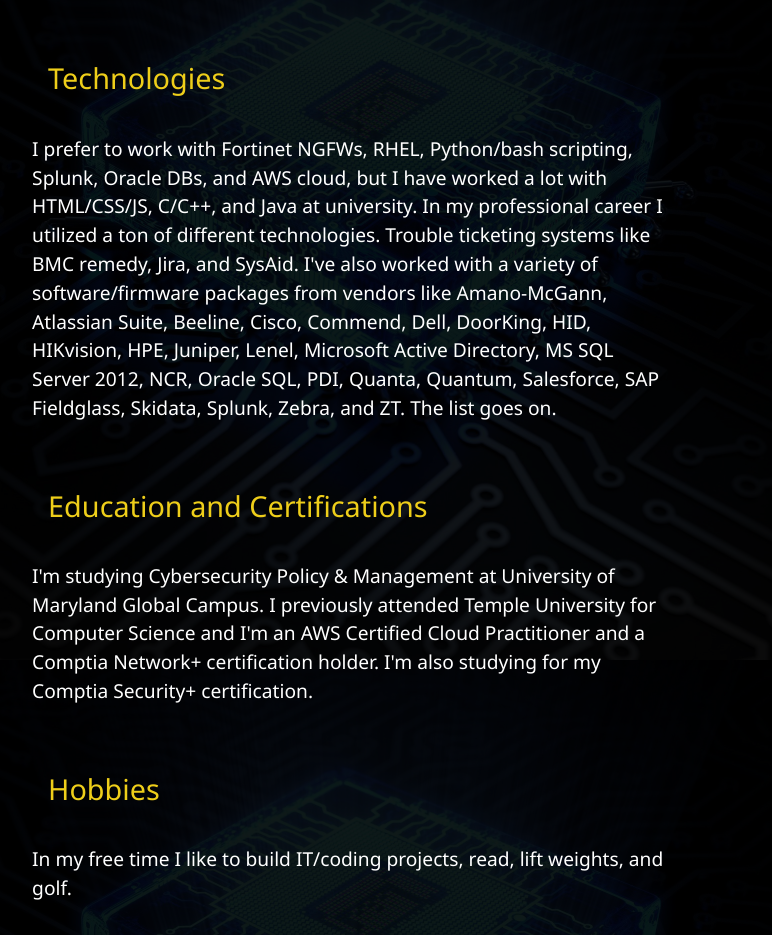
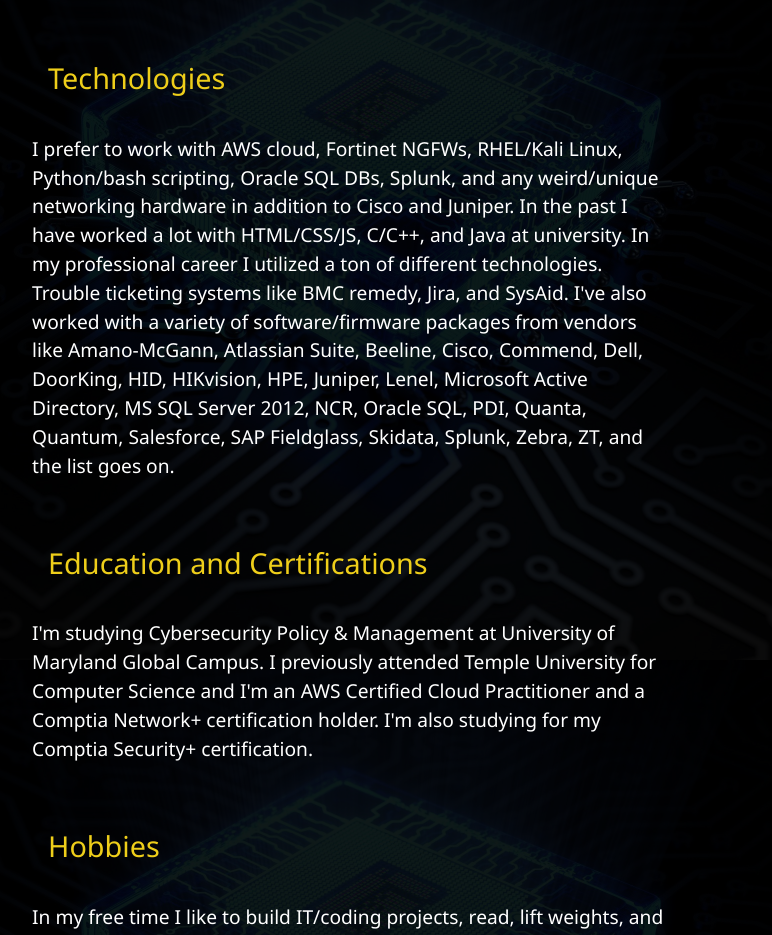
Before and after one commit to Stevennagle/PortfolioWebsite, a website: page html/about.html in a window 1280 px wide. Shown: the part 1740-2675 px from the top of the page, without its empty margins (476-1248 px from the left). Drawn offline with Linux system fonts and the light colour scheme.

Commit message:
updated about section

```diff
--- a/html/about.html
+++ b/html/about.html
@@ -89,14 +89,14 @@
           </p>
           <h2 class="sm-heading"><span class="text-secondary"></span></h2>
           <!--
-          <h2 class="sm-heading"><span class="text-secondary"></span></h2>
+          <h2 class="sm-heading"><span class="text-secondary">Daily's</span></h2>
           <p>
           </p>
           <h2 class="sm-heading"><span class="text-secondary"></span></h2>
         -->
 
           <h2 class="sm-heading"><span class="text-secondary">Technologies</span></h2>
-          <p>I prefer to work with Fortinet NGFWs, RHEL, Python/bash scripting, Splunk, Oracle DBs, and AWS cloud, but I have worked a lot with HTML/CSS/JS, C/C++, and Java at university. In my professional career I utilized a ton of different technologies. Trouble ticketing systems like BMC remedy, Jira, and SysAid. I've also worked with a variety of software/firmware packages from vendors like Amano-McGann, Atlassian Suite, Beeline, Cisco, Commend, Dell, DoorKing, HID, HIKvision, HPE, Juniper, Lenel, Microsoft Active Directory, MS SQL Server 2012, NCR, Oracle SQL, PDI, Quanta, Quantum, Salesforce, SAP Fieldglass, Skidata, Splunk, Zebra, and ZT. The list goes on.
+          <p>I prefer to work with AWS cloud, Fortinet NGFWs, RHEL/Kali Linux, Python/bash scripting, Oracle SQL DBs, Splunk, and any weird/unique networking hardware in addition to Cisco and Juniper. In the past I have worked a lot with HTML/CSS/JS, C/C++, and Java at university. In my professional career I utilized a ton of different technologies. Trouble ticketing systems like BMC remedy, Jira, and SysAid. I've also worked with a variety of software/firmware packages from vendors like Amano-McGann, Atlassian Suite, Beeline, Cisco, Commend, Dell, DoorKing, HID, HIKvision, HPE, Juniper, Lenel, Microsoft Active Directory, MS SQL Server 2012, NCR, Oracle SQL, PDI, Quanta, Quantum, Salesforce, SAP Fieldglass, Skidata, Splunk, Zebra, ZT, and the list goes on.
           </p>
           <h2 class="sm-heading"><span class="text-secondary"></span></h2>
 
```
